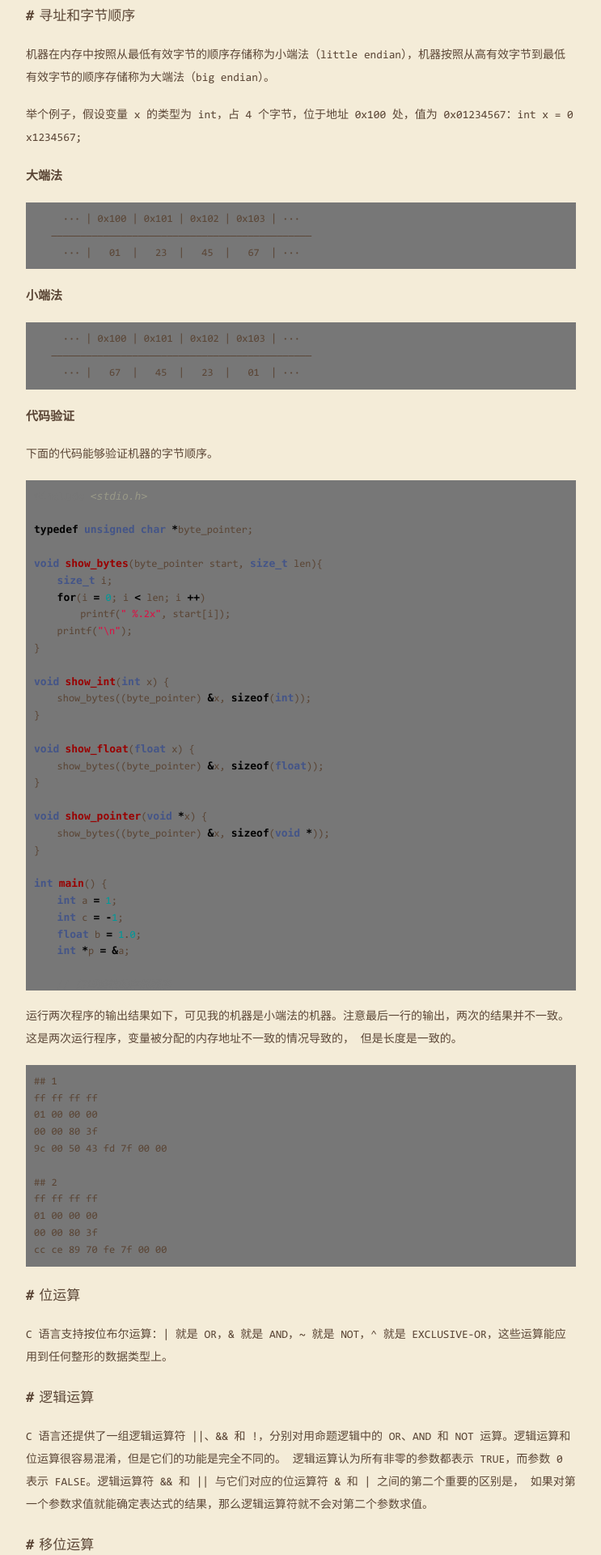
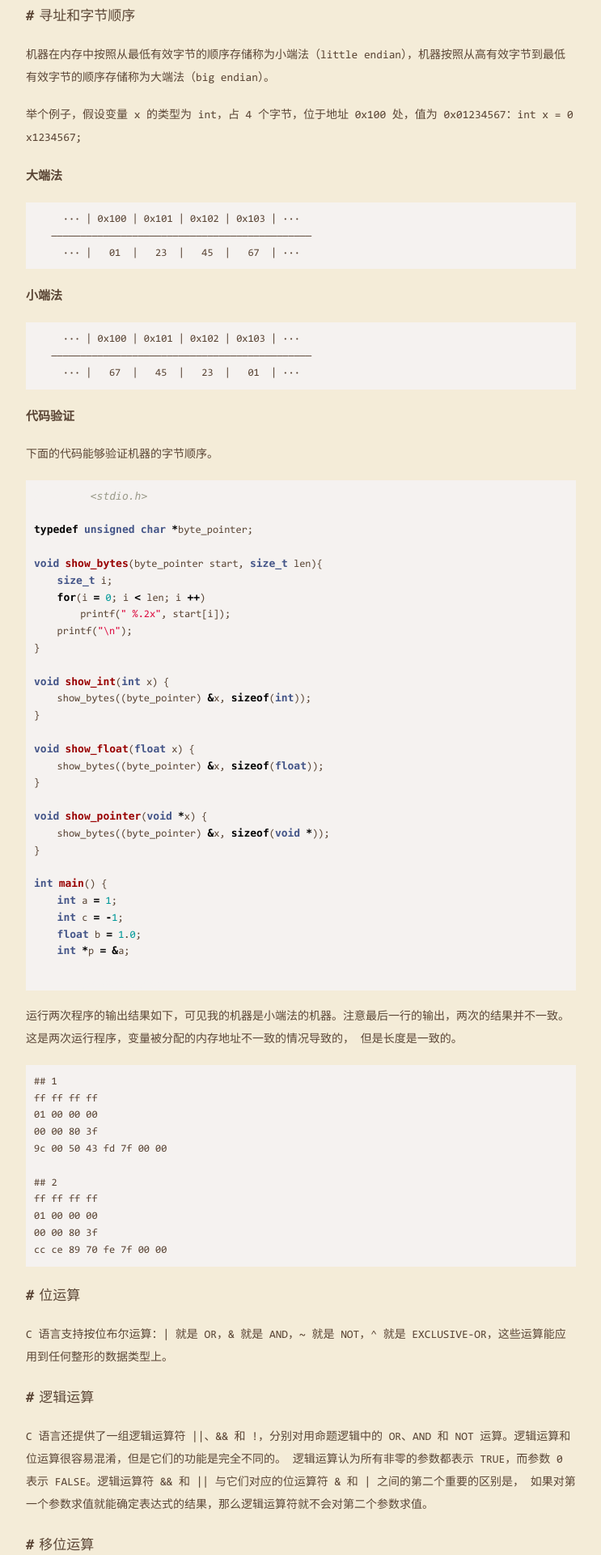
Before and after one commit to Suomea/Suomea.github.io, a Jekyll site: the page built from _posts/2020-09-01-计算机信息的表示.md, in a window 1280 px wide. Shown: the part 350-2270 px from the top of the page at 81% size, without its empty margins (268-1011 px from the left). Built offline with Jekyll 4.4.1, drawn with Linux system fonts in a browser that asks for light colours.

```diff
--- a/static/css/highlight.css
+++ b/static/css/highlight.css
@@ -1,19 +1,19 @@
 .highlight table td { padding: 5px; }
 .highlight table pre { margin: 0; }
 .highlight .cm {
-    color: #777777;
+    color: #f5f2f0;
     font-style: italic;
 }
 .highlight .cp {
-    color: #777777;
+    color: #f5f2f0;
     font-weight: bold;
 }
 .highlight .c1 {
-    color: #777777;
+    color: #f5f2f0;
     font-style: italic;
 }
 .highlight .cs {
-    color: #777777;
+    color: #f5f2f0;
     font-weight: bold;
     font-style: italic;
 }
@@ -41,7 +41,7 @@
 }
 .highlight .gi {
     color: #000000;
-    background-color: #777777;
+    background-color: #f5f2f0;
 }
 .highlight .go {
     color: #888888;
@@ -53,7 +53,7 @@
     font-weight: bold;
 }
 .highlight .gu {
-    color: #777777;
+    color: #f5f2f0;
 }
 .highlight .gt {
     color: #aa0000;
@@ -144,7 +144,7 @@
     color: #008080;
 }
 .highlight .bp {
-    color: #777777;
+    color: #f5f2f0;
 }
 .highlight .nb {
     color: #0086B3;
@@ -202,8 +202,8 @@
     font-weight: bold;
 }
 .highlight .w {
-    color: #777777;
+    color: #f5f2f0;
 }
 .highlight {
-    background-color: #777777;
+    background-color: #f5f2f0;
 }
```
